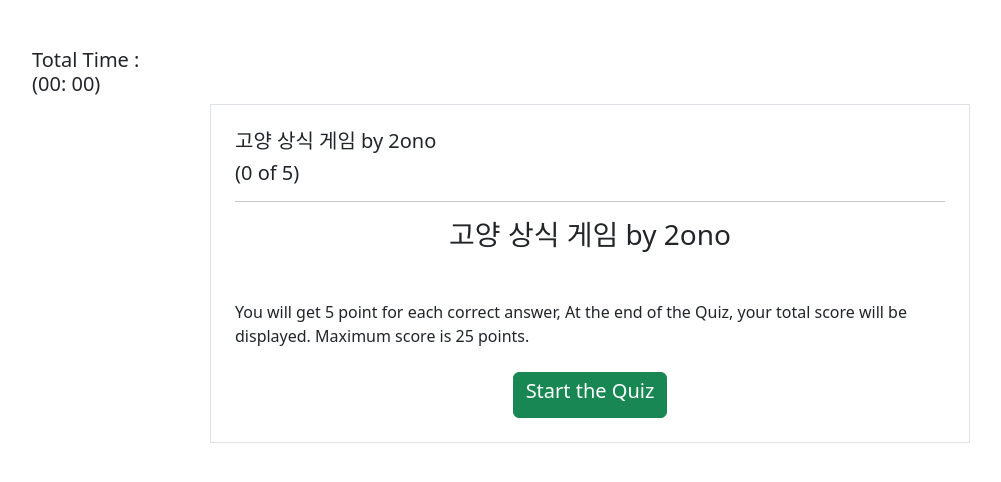
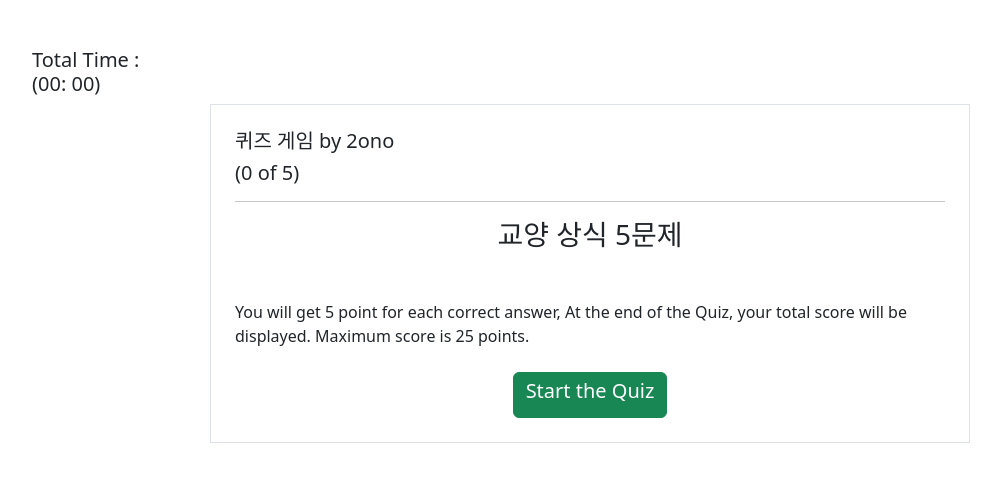
Before and after one commit to 2ono/Quiz-Game-Jquery, a plain HTML site: page index.html in a window 1280 px wide. Shown: the whole page, without its empty margins (50-1051 px from the left). Drawn offline with nearby package versions, Linux system fonts and the light colour scheme.

Commit message:
really final commit

```diff
--- a/index.html
+++ b/index.html
@@ -19,7 +19,7 @@
         <div class="col-md-8 border p-4">
             <div class="card-body">
                 <h5 class="card-text float-left font-weight-bold">
-                    고양 상식 게임 by 2ono
+                    퀴즈 게임 by 2ono
                 </h5>
                 <h5>
                     (<span id="number">0</span> of 5)
@@ -27,7 +27,7 @@
                 <hr>
 
                 <div class="start_page">
-                    <h3 class="text-center mb-5">고양 상식 게임 by 2ono</h3>
+                    <h3 class="text-center mb-5">교양 상식 5문제</h3>
                     <p>You will get 5 point for each correct answer, At the end of the Quiz,
                         your total score will be displayed. Maximum score is 25 points.
                     </p>
```
